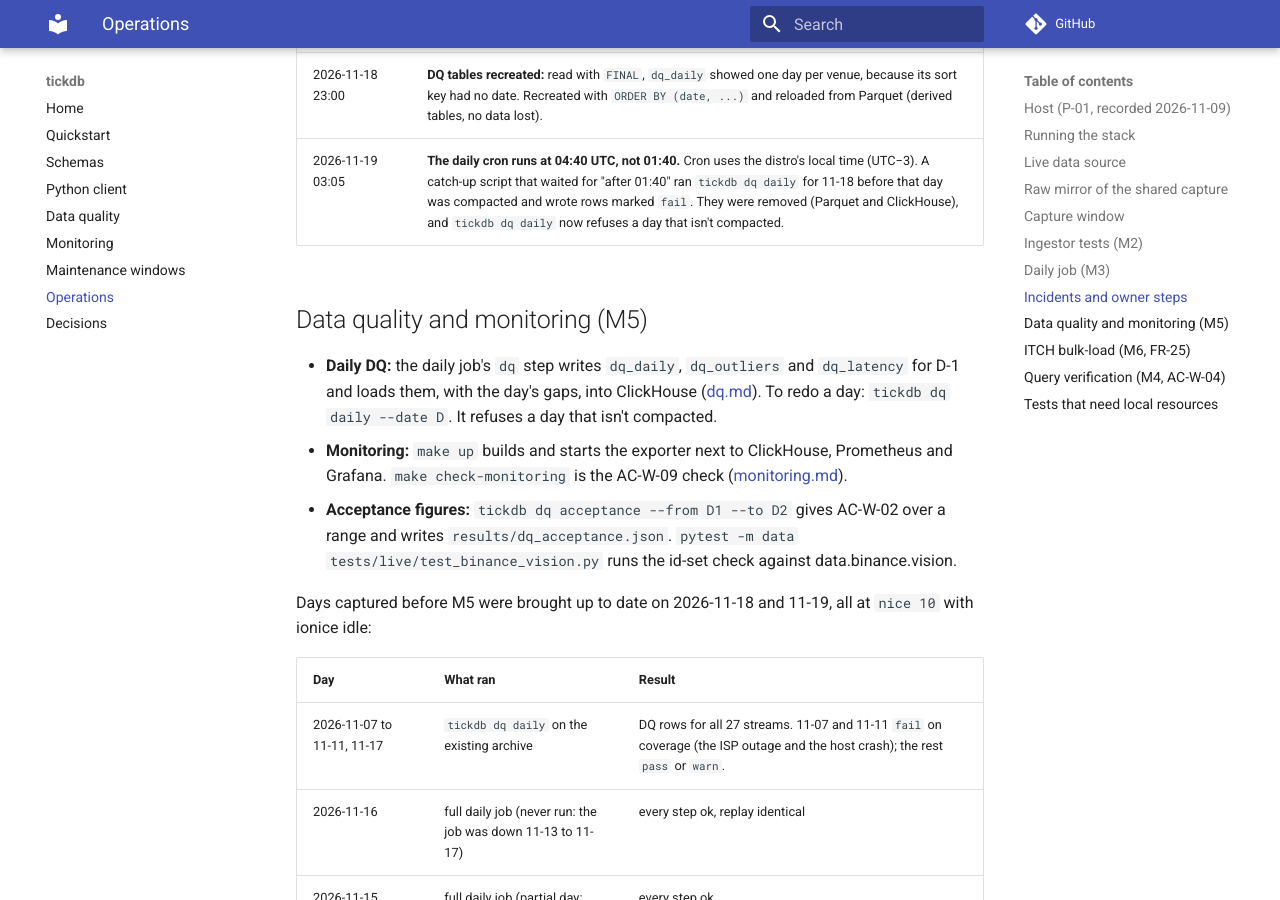
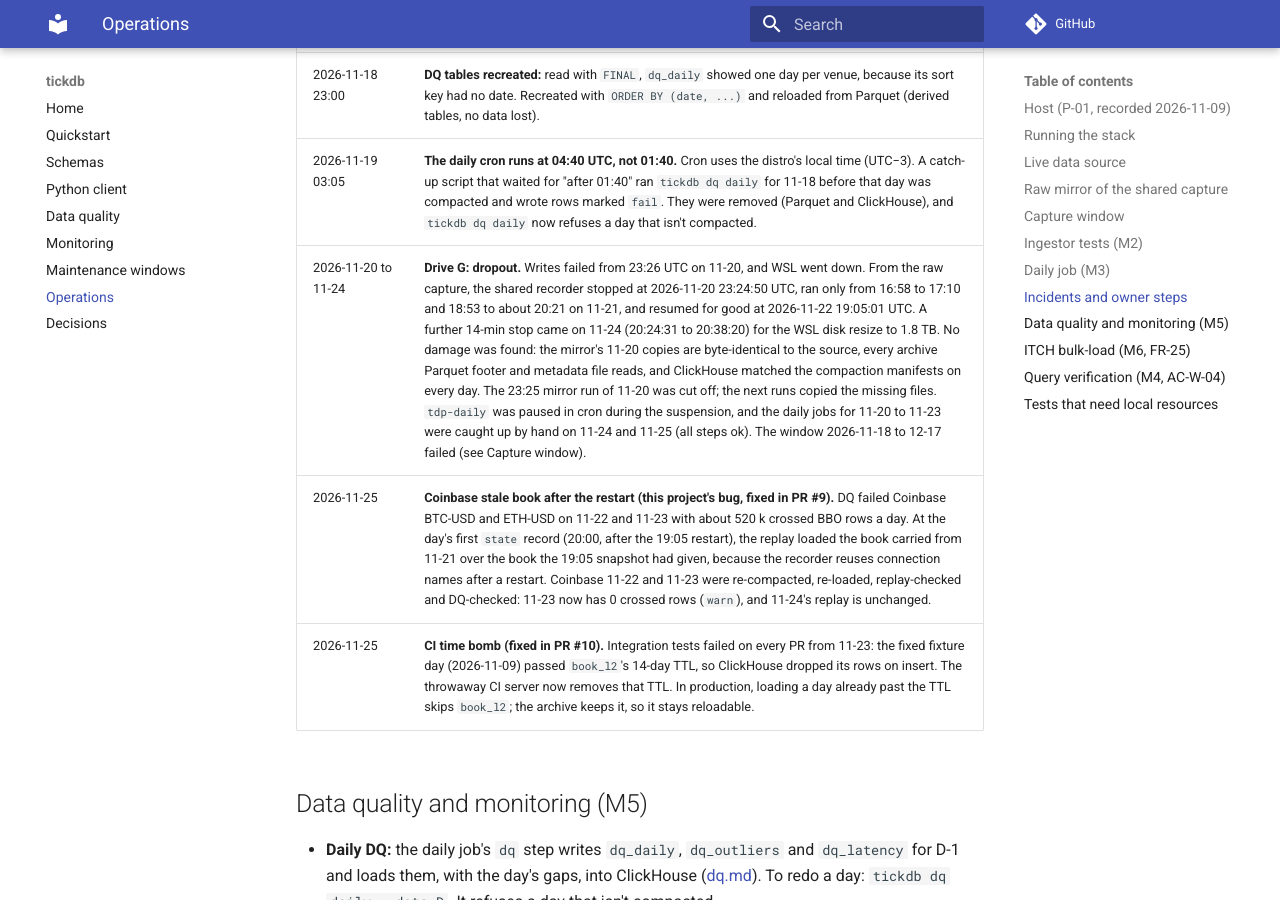
Before and after one commit to avmhdt/tick-data-platform, an MkDocs documentation site: the page built from docs/operations.md, in a window 1280 px wide and 900 px high, scrolled down 5432 px. Built offline with MkDocs 1.6.1 and Material for MkDocs 9.7.7, drawn with Linux system fonts in a browser that asks for light colours; comment, search, counter and statistics services are not loaded.

Commit message:
Incident log: G: dropout and catch-up, Coinbase stale-book fix, CI TTL fix (#11)

```diff
--- a/docs/operations.md
+++ b/docs/operations.md
@@ -154,6 +154,9 @@ then `main`); it is updated only between runs, with `git pull` and `uv sync --lo
 | 2026-11-18 22:33 | **Stack updated for M5:** `dq_daily.dup_rows_removed` made nullable; table `dq_latency` added; the exporter built and started; Prometheus and Grafana restarted with the new scrape job, rules, ClickHouse datasource and dashboards. `make check-monitoring` passed: target up, 12 rules healthy, 21 panel queries without errors. |
 | 2026-11-18 23:00 | **DQ tables recreated:** read with `FINAL`, `dq_daily` showed one day per venue, because its sort key had no date. Recreated with `ORDER BY (date, ...)` and reloaded from Parquet (derived tables, no data lost). |
 | 2026-11-19 03:05 | **The daily cron runs at 04:40 UTC, not 01:40.** Cron uses the distro's local time (UTC−3). A catch-up script that waited for "after 01:40" ran `tickdb dq daily` for 11-18 before that day was compacted and wrote rows marked `fail`. They were removed (Parquet and ClickHouse), and `tickdb dq daily` now refuses a day that isn't compacted. |
+| 2026-11-20 to 11-24 | **Drive G: dropout.** Writes failed from 23:26 UTC on 11-20, and WSL went down. From the raw capture, the shared recorder stopped at 2026-11-20 23:24:50 UTC, ran only from 16:58 to 17:10 and 18:53 to about 20:21 on 11-21, and resumed for good at 2026-11-22 19:05:01 UTC. A further 14-min stop came on 11-24 (20:24:31 to 20:38:20) for the WSL disk resize to 1.8 TB. No damage was found: the mirror's 11-20 copies are byte-identical to the source, every archive Parquet footer and metadata file reads, and ClickHouse matched the compaction manifests on every day. The 23:25 mirror run of 11-20 was cut off; the next runs copied the missing files. `tdp-daily` was paused in cron during the suspension, and the daily jobs for 11-20 to 11-23 were caught up by hand on 11-24 and 11-25 (all steps ok). The window 2026-11-18 to 12-17 failed (see Capture window). |
+| 2026-11-25 | **Coinbase stale book after the restart (this project's bug, fixed in PR #9).** DQ failed Coinbase BTC-USD and ETH-USD on 11-22 and 11-23 with about 520 k crossed BBO rows a day. At the day's first `state` record (20:00, after the 19:05 restart), the replay loaded the book carried from 11-21 over the book the 19:05 snapshot had given, because the recorder reuses connection names after a restart. Coinbase 11-22 and 11-23 were re-compacted, re-loaded, replay-checked and DQ-checked: 11-23 now has 0 crossed rows (`warn`), and 11-24's replay is unchanged. |
+| 2026-11-25 | **CI time bomb (fixed in PR #10).** Integration tests failed on every PR from 11-23: the fixed fixture day (2026-11-09) passed `book_l2`'s 14-day TTL, so ClickHouse dropped its rows on insert. The throwaway CI server now removes that TTL. In production, loading a day already past the TTL skips `book_l2`; the archive keeps it, so it stays reloadable. |
 
 ## Data quality and monitoring (M5)
 
```
